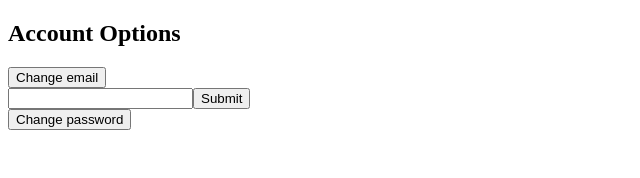
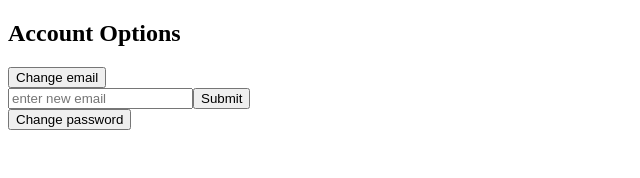
Before and after one commit to timdecillis/repertoire, a React app: page /account in a window 1280 px wide. Both pictures are taken after a click on the button "Change email". Shown: the top 178 px of the page, without its empty margins (0-640 px from the left). Built offline with nearby package versions, Linux system fonts and the light colour scheme; the HTML template or start-up script is replaced by a standard one.

Commit message:
added placeholders

```diff
--- a/client/src/components/Account/Account.jsx
+++ b/client/src/components/Account/Account.jsx
@@ -36,7 +36,12 @@ const Account = () => {
       <button onClick={() => setInputOpen("email")}>Change email</button>
       {inputOpen === "email" && (
         <form name="email" onSubmit={handleSubmit}>
-          <input name="email" value={inputs.email} onChange={handleChange} />
+          <input
+            placeholder="enter new email"
+            name="email"
+            value={inputs.email}
+            onChange={handleChange}
+          />
           <input type="submit" value="Submit" />
         </form>
       )}
@@ -44,6 +49,7 @@ const Account = () => {
       {inputOpen === "password" && (
         <form name="password" onSubmit={handleSubmit}>
           <input
+            placeholder="enter new password"
             type="password"
             name="password"
             value={inputs.password}
```
